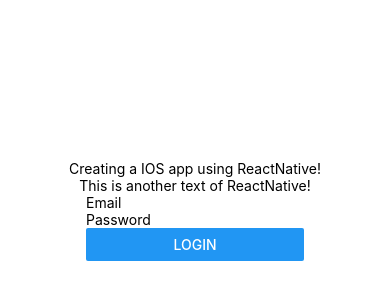
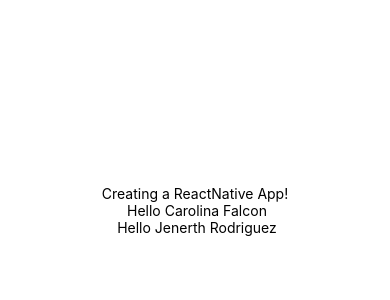
Before and after one commit to Jenerth22Rodriguez/ReactNativeapp, a React Native app: screen / in a window 390 px wide. Shown: the part 212-512 px from the top of the page. Built offline with nearby package versions, Linux system fonts and the light colour scheme.

Commit message:
Using properties components props

```diff
--- a/App.js
+++ b/App.js
@@ -1,15 +1,13 @@
-import { StatusBar } from 'expo-status-bar';
 import React from 'react';
 import { StyleSheet, Text, View } from 'react-native';
-import LoginForm from "./src/components/LoginForm";  //bringing the LoginForm feature to App.js
+import Gretting from './src/components/Gretting';
 
 export default function App() {
   return (
     <View style={styles.container}>
-    <Text>Creating a IOS app using ReactNative!</Text>
-    <Text>This is another text of ReactNative!</Text>
-
-     <LoginForm />
+    <Text>Creating a ReactNative App!</Text>
+    <Gretting name = "Carolina Falcon"/>
+   <Gretting name = "Jenerth Rodriguez"/>
     </View>
   );
 }
--- a/package.json
+++ b/package.json
@@ -11,6 +11,7 @@
   "dependencies": {
     "expo": "^50.0.11",
     "expo-status-bar": "~1.6.0",
+    "prop-types": "^15.8.1",
     "react": "18.2.0",
     "react-native": "0.72.6"
   },
--- /dev/null
+++ b/src/components/Gretting.js
@@ -0,0 +1,7 @@
+import React from "react";
+import {Text } from "react-native";
+
+export default function Gretting(props){
+    const {name} = props;
+    return <Text> Hello {name}</Text>;
+}
```
Also changed, not shown: 1 other file (tests, documents, lock files or other folders).
